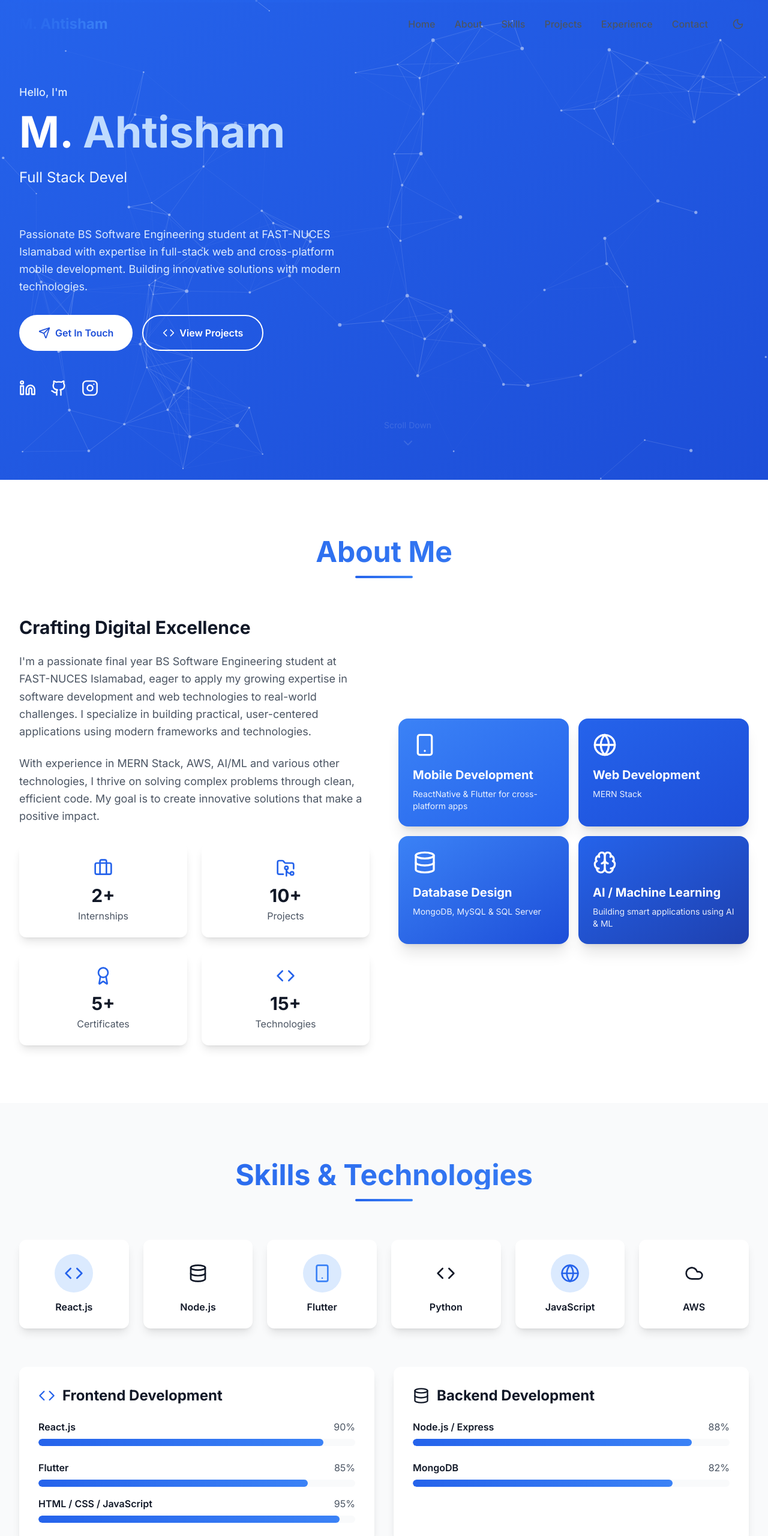
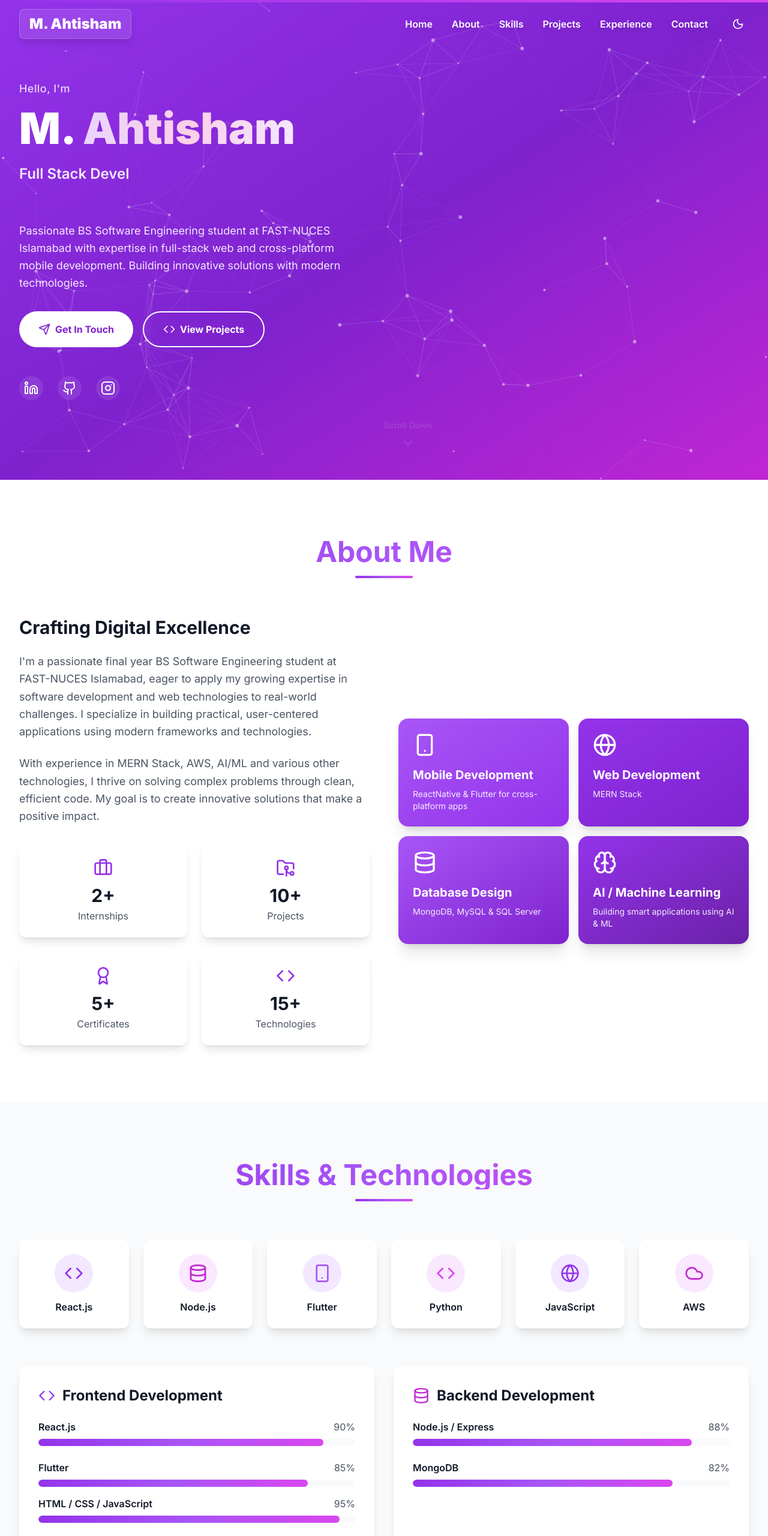
Before and after one commit to Ahtisham992/Ahtisham_portfolio, a React (Vite) app in the folder frontend/my-portfolio/: page / in a window 1280 px wide. Shown: the top 2561 px of the page at 60% size. Built offline with nearby package versions, Linux system fonts and the light colour scheme.

Commit message:
feat: Purple theme redesign and UI improvements
- Professional vibrant purple color scheme
- Fixed navbar visibility on hero section
- Mobile responsiveness improvements
- Enhanced with gradients and glow effects

```diff
--- a/frontend/my-portfolio/src/components/Hero.jsx
+++ b/frontend/my-portfolio/src/components/Hero.jsx
@@ -30,14 +30,23 @@ const Hero = () => {
   };
 
   const socialLinks = [
-    { icon: Linkedin, href: personalInfo.social.linkedin, color: 'hover:text-primary-300' },
+    { icon: Linkedin, href: personalInfo.social.linkedin, color: 'hover:text-blue-300' },
     { icon: Github, href: personalInfo.social.github, color: 'hover:text-gray-300' },
-    { icon: Instagram, href: personalInfo.social.instagram, color: 'hover:text-primary-400' },
+    { icon: Instagram, href: personalInfo.social.instagram, color: 'hover:text-pink-300' },
   ];
 
   return (
-    <section id="home" className="relative min-h-screen flex items-center bg-gradient-to-br from-primary-600 to-primary-700 overflow-hidden">
+    <section id="home" className="relative min-h-screen flex items-center bg-gradient-to-br from-primary-600 via-primary-700 to-accent-600 overflow-hidden">
       <ParticleBackground />
+
+      {/* Animated tech grid overlay */}
+      <div className="absolute inset-0 opacity-10">
+        <div className="absolute inset-0" style={{
+          backgroundImage: `linear-gradient(rgba(255,255,255,.05) 1px, transparent 1px),
+                           linear-gradient(90deg, rgba(255,255,255,.05) 1px, transparent 1px)`,
+          backgroundSize: '50px 50px'
+        }} />
+      </div>
 
       <div className="container-custom relative z-10">
         <div className="grid grid-cols-1 lg:grid-cols-2 gap-12 items-center">
@@ -48,13 +57,15 @@ const Hero = () => {
             animate="visible"
             className="text-white"
           >
-            <motion.p variants={itemVariants} className="text-lg text-primary-100 mb-4 font-medium">
+            <motion.p variants={itemVariants} className="text-lg text-purple-200 mb-4 font-medium tracking-wide">
               Hello, I'm
             </motion.p>
 
-            <motion.h1 variants={itemVariants} className="text-5xl md:text-6xl lg:text-7xl font-bold mb-6 leading-tight">
+            <motion.h1 variants={itemVariants} className="text-5xl md:text-6xl lg:text-7xl font-black mb-6 leading-tight">
               {personalInfo.name.split(' ')[0]}{' '}
-              <span className="text-primary-200">{personalInfo.name.split(' ')[1]}</span>
+              <span className="text-transparent bg-clip-text bg-gradient-to-r from-purple-200 via-pink-200 to-purple-100">
+                {personalInfo.name.split(' ')[1]}
+              </span>
             </motion.h1>
 
             <motion.div variants={itemVariants} className="text-xl md:text-2xl mb-8 h-16">
@@ -65,20 +76,20 @@ const Hero = () => {
                 wrapper="span"
                 speed={50}
                 repeat={Infinity}
-                className="text-primary-50"
+                className="text-purple-100 font-semibold"
               />
             </motion.div>
 
-            <motion.p variants={itemVariants} className="text-lg text-primary-100 mb-8 leading-relaxed max-w-2xl">
+            <motion.p variants={itemVariants} className="text-lg text-purple-100 mb-8 leading-relaxed max-w-2xl">
               {personalInfo.bio}
             </motion.p>
 
             <motion.div variants={itemVariants} className="flex flex-col sm:flex-row gap-4 mb-12">
               <motion.a
                 href="#contact"
-                whileHover={{ scale: 1.05 }}
+                whileHover={{ scale: 1.05, boxShadow: "0 0 30px rgba(255,255,255,0.5)" }}
                 whileTap={{ scale: 0.95 }}
-                className="bg-white text-primary-700 px-8 py-4 rounded-full font-semibold hover:shadow-xl transition-all inline-flex items-center justify-center group"
+                className="bg-white text-primary-700 px-8 py-4 rounded-full font-bold hover:shadow-2xl transition-all inline-flex items-center justify-center group"
               >
                 <Send className="w-5 h-5 mr-2 group-hover:translate-x-1 transition-transform" />
                 Get In Touch
@@ -88,7 +99,7 @@ const Hero = () => {
                 href="#projects"
                 whileHover={{ scale: 1.05 }}
                 whileTap={{ scale: 0.95 }}
-                className="border-2 border-white text-white px-8 py-4 rounded-full font-semibold hover:bg-white hover:text-primary-700 transition-all inline-flex items-center justify-center"
+                className="border-2 border-white text-white px-8 py-4 rounded-full font-bold hover:bg-white hover:text-primary-700 transition-all inline-flex items-center justify-center backdrop-blur-sm"
               >
                 <Code className="w-5 h-5 mr-2" />
                 View Projects
@@ -104,9 +115,9 @@ const Hero = () => {
                   rel="noopener noreferrer"
                   whileHover={{ scale: 1.2, y: -5 }}
                   whileTap={{ scale: 0.9 }}
-                  className={`text-white ${social.color} transition-colors duration-300`}
+                  className={`text-white ${social.color} transition-colors duration-300 p-2 rounded-full backdrop-blur-sm bg-white/10 hover:bg-white/20`}
                 >
-                  <social.icon className="w-7 h-7" />
+                  <social.icon className="w-6 h-6" />
                 </motion.a>
               ))}
             </motion.div>
@@ -125,7 +136,7 @@ const Hero = () => {
         className="absolute bottom-8 left-1/2 transform -translate-x-1/2 text-white z-10"
       >
         <div className="flex flex-col items-center">
-          <span className="text-sm mb-2">Scroll Down</span>
+          <span className="text-sm mb-2 font-medium">Scroll Down</span>
           <ChevronDown className="w-6 h-6" />
         </div>
       </motion.div>
--- a/frontend/my-portfolio/src/components/Navbar.jsx
+++ b/frontend/my-portfolio/src/components/Navbar.jsx
@@ -58,11 +58,15 @@ const Navbar = () => {
       >
         <div className="container-custom">
           <div className="flex justify-between items-center h-20">
-            {/* Logo */}
+            {/* Logo - Clean and professional visibility */}
             <motion.a
               href="#home"
               onClick={(e) => handleNavClick(e, '#home')}
-              className="text-2xl font-bold text-gradient"
+              className={`text-2xl font-black relative ${
+                !isScrolled
+                  ? 'text-white px-4 py-2 rounded-lg bg-white/10 backdrop-blur-md border border-white/20 shadow-lg'
+                  : 'text-gradient'
+              }`}
               whileHover={{ scale: 1.05 }}
               whileTap={{ scale: 0.95 }}
             >
@@ -76,23 +80,33 @@ const Navbar = () => {
                   key={item.name}
                   href={item.href}
                   onClick={(e) => handleNavClick(e, item.href)}
-                  className={`${themeClasses.textSecondary} hover:text-primary-600 dark:hover:text-primary-400 font-medium transition-colors relative group`}
+                  className={`${
+                    !isScrolled
+                      ? 'text-white font-semibold drop-shadow-lg'
+                      : `${themeClasses.textSecondary} hover:text-primary-600 dark:hover:text-primary-400`
+                  } font-medium transition-colors relative group`}
                   whileHover={{ y: -2 }}
                 >
                   {item.name}
-                  <span className={`absolute bottom-0 left-0 w-0 h-0.5 ${themeClasses.gradient} group-hover:w-full transition-all duration-300`} />
+                  <span className={`absolute bottom-0 left-0 w-0 h-0.5 ${
+                    !isScrolled ? 'bg-white' : themeClasses.gradient
+                  } group-hover:w-full transition-all duration-300`} />
                 </motion.a>
               ))}
 
               {/* Theme Toggle */}
               <motion.button
                 onClick={toggleTheme}
-                className={`p-2 rounded-full hover:bg-gray-200 dark:hover:bg-gray-800 transition-colors ${themeClasses.textSecondary}`}
+                className={`p-2 rounded-full transition-colors ${
+                  !isScrolled
+                    ? 'hover:bg-white/20 text-white'
+                    : `hover:bg-gray-200 dark:hover:bg-gray-800 ${themeClasses.textSecondary}`
+                }`}
                 whileHover={{ scale: 1.1 }}
                 whileTap={{ scale: 0.9 }}
               >
                 {isDark ? (
-                  <Sun className="w-5 h-5 text-yellow-500" />
+                  <Sun className="w-5 h-5 text-yellow-400" />
                 ) : (
                   <Moon className="w-5 h-5" />
                 )}
@@ -100,18 +114,26 @@ const Navbar = () => {
             </div>
 
             {/* Mobile Menu Button */}
-            <div className="md:hidden flex items-center space-x-4">
+            <div className="md:hidden flex items-center space-x-2 sm:space-x-4">
               <motion.button
                 onClick={toggleTheme}
-                className={`p-2 rounded-full hover:bg-gray-200 dark:hover:bg-gray-800 ${themeClasses.textSecondary}`}
+                className={`p-2 rounded-full transition-colors ${
+                  !isScrolled
+                    ? 'hover:bg-white/20 text-white'
+                    : `hover:bg-gray-200 dark:hover:bg-gray-800 ${themeClasses.textSecondary}`
+                }`}
                 whileTap={{ scale: 0.9 }}
               >
-                {isDark ? <Sun className="w-5 h-5 text-yellow-500" /> : <Moon className="w-5 h-5" />}
+                {isDark ? <Sun className="w-5 h-5 text-yellow-400" /> : <Moon className="w-5 h-5" />}
               </motion.button>
 
               <motion.button
                 onClick={() => setIsOpen(!isOpen)}
-                className={`p-2 rounded-lg hover:bg-gray-200 dark:hover:bg-gray-800 ${themeClasses.textPrimary}`}
+                className={`p-2 rounded-lg transition-colors ${
+                  !isScrolled
+                    ? 'hover:bg-white/20 text-white'
+                    : `hover:bg-gray-200 dark:hover:bg-gray-800 ${themeClasses.textPrimary}`
+                }`}
                 whileTap={{ scale: 0.9 }}
               >
                 {isOpen ? <X className="w-6 h-6" /> : <Menu className="w-6 h-6" />}
@@ -137,17 +159,20 @@ const Navbar = () => {
               animate={{ x: 0 }}
               exit={{ x: '100%' }}
               transition={{ type: 'tween', duration: 0.3 }}
-              className={`fixed top-0 right-0 h-full w-80 ${themeClasses.bgCard} z-50 md:hidden shadow-2xl`}
+              className={`fixed top-0 right-0 h-full w-[85vw] max-w-sm ${themeClasses.bgCard} z-50 md:hidden shadow-2xl overflow-y-auto`}
             >
               <div className="flex flex-col h-full p-6">
                 <div className="flex justify-between items-center mb-8">
                   <span className="text-xl font-bold text-gradient">Menu</span>
-                  <button onClick={() => setIsOpen(false)} className={`p-2 ${themeClasses.textPrimary}`}>
+                  <button
+                    onClick={() => setIsOpen(false)}
+                    className={`p-2 hover:bg-gray-100 dark:hover:bg-gray-700 rounded-lg transition-colors ${themeClasses.textPrimary}`}
+                  >
                     <X className="w-6 h-6" />
                   </button>
                 </div>
 
-                <nav className="flex flex-col space-y-4">
+                <nav className="flex flex-col space-y-2">
                   {navItems.map((item, index) => (
                     <motion.a
                       key={item.name}
@@ -157,6 +182,7 @@ const Navbar = () => {
                       initial={{ opacity: 0, x: 50 }}
                       animate={{ opacity: 1, x: 0 }}
                       transition={{ delay: index * 0.1 }}
+                      whileTap={{ scale: 0.98 }}
                     >
                       {item.name}
                     </motion.a>
--- a/frontend/my-portfolio/src/index.css
+++ b/frontend/my-portfolio/src/index.css
@@ -13,17 +13,54 @@
     @apply bg-white dark:bg-gray-900 text-gray-900 dark:text-gray-100 font-sans;
     font-feature-settings: 'cv11', 'ss01';
     font-variation-settings: 'opsz' 32;
+    overflow-x: hidden;
+    width: 100%;
   }
 
   html {
     scroll-behavior: smooth;
+    overflow-x: hidden;
+    width: 100%;
   }
 }
 
 @layer utilities {
-  /* Unified gradient using single brand color */
+  /* Vibrant Tech Purple Gradient */
   .text-gradient {
-    @apply bg-gradient-to-r from-primary-600 to-primary-500 bg-clip-text text-transparent;
+    @apply bg-gradient-to-r from-primary-600 via-primary-500 to-accent-500 bg-clip-text text-transparent;
+  }
+
+  /* Logo visibility options */
+
+  /* Option 1: Subtle Glow (for minimal look) */
+  .logo-with-glow {
+    color: #ffffff;
+    font-weight: 900;
+    text-shadow:
+      0 0 10px rgba(255, 255, 255, 0.9),
+      0 0 20px rgba(255, 255, 255, 0.6),
+      0 2px 4px rgba(0, 0, 0, 0.4);
+  }
+
+  /* Option 2: Subtle Outline (clean professional) */
+  .logo-with-outline {
+    color: #ffffff;
+    font-weight: 900;
+    text-shadow:
+      -1px -1px 0 rgba(147, 51, 234, 0.5),
+       1px -1px 0 rgba(147, 51, 234, 0.5),
+      -1px  1px 0 rgba(147, 51, 234, 0.5),
+       1px  1px 0 rgba(147, 51, 234, 0.5),
+       0 2px 8px rgba(0, 0, 0, 0.3);
+  }
+
+  /* Option 3: Background Pill (current - most reliable) */
+  .logo-with-bg {
+    background: rgba(255, 255, 255, 0.1);
+    backdrop-filter: blur(10px);
+    border: 1px solid rgba(255, 255, 255, 0.2);
+    padding: 0.5rem 1rem;
+    border-radius: 0.5rem;
   }
 
   .glass {
@@ -42,14 +79,14 @@
     @apply transition-all duration-300 hover:scale-[1.02] hover:shadow-xl;
   }
 
-  /* Unified gradient background */
+  /* Vibrant gradient background */
   .gradient-bg {
-    @apply bg-gradient-to-br from-primary-600 to-primary-500;
+    @apply bg-gradient-to-br from-primary-600 via-primary-500 to-accent-500;
   }
 
-  /* Consistent button styles */
+  /* Consistent button styles with vibrant purple */
   .btn-primary {
-    @apply bg-primary-600 hover:bg-primary-700 text-white font-semibold px-6 py-3 rounded-lg transition-colors duration-300;
+    @apply bg-gradient-to-r from-primary-600 to-primary-500 hover:from-primary-700 hover:to-primary-600 text-white font-semibold px-6 py-3 rounded-lg transition-all duration-300 shadow-purple-glow;
   }
 
   .btn-secondary {
@@ -57,7 +94,7 @@
   }
 }
 
-/* Custom Scrollbar - Theme aware */
+/* Custom Scrollbar - Vibrant Purple */
 ::-webkit-scrollbar {
   width: 10px;
 }
@@ -67,20 +104,22 @@
 }
 
 ::-webkit-scrollbar-thumb {
-  @apply bg-primary-500 dark:bg-primary-600 rounded-full;
+  @apply bg-gradient-to-b from-primary-500 to-accent-500 rounded-full;
 }
 
 ::-webkit-scrollbar-thumb:hover {
-  @apply bg-primary-600 dark:bg-primary-700;
+  @apply from-primary-600 to-accent-600;
 }
 
-/* Selection - Theme aware */
+/* Selection - Vibrant Purple */
 ::selection {
-  @apply bg-primary-500 text-white;
+  background: linear-gradient(135deg, #a855f7 0%, #d946ef 100%);
+  color: #ffffff;
 }
 
 ::-moz-selection {
-  @apply bg-primary-500 text-white;
+  background: linear-gradient(135deg, #a855f7 0%, #d946ef 100%);
+  color: #ffffff;
 }
 
 /* Animations */
@@ -106,3 +145,12 @@
   height: 100%;
   pointer-events: none;
 }
+
+/* Glow effects for tech feel */
+.glow-purple {
+  box-shadow: 0 0 20px rgba(168, 85, 247, 0.5);
+}
+
+.glow-purple-strong {
+  box-shadow: 0 0 40px rgba(168, 85, 247, 0.7), 0 0 60px rgba(217, 70, 239, 0.5);
+}
--- a/frontend/my-portfolio/src/theme/theme.js
+++ b/frontend/my-portfolio/src/theme/theme.js
@@ -1,21 +1,34 @@
 // ========================================
 // FILE: src/theme/theme.js
 // ========================================
-// Professional Blue Theme - Clean, Modern, Trustworthy
+// Professional Vibrant Purple Theme - Tech-Forward & Modern
 export const theme = {
   colors: {
-    // Primary brand color - Professional Blue
+    // Primary brand color - Vibrant Tech Purple
     primary: {
-      50: '#eff6ff',
-      100: '#dbeafe',
-      200: '#bfdbfe',
-      300: '#93c5fd',
-      400: '#60a5fa',
-      500: '#3b82f6',  // Main brand color
-      600: '#2563eb',
-      700: '#1d4ed8',
-      800: '#1e40af',
-      900: '#1e3a8a',
+      50: '#faf5ff',
+      100: '#f3e8ff',
+      200: '#e9d5ff',
+      300: '#d8b4fe',
+      400: '#c084fc',
+      500: '#a855f7',  // Main vibrant purple
+      600: '#9333ea',  // Rich tech purple
+      700: '#7e22ce',
+      800: '#6b21a8',
+      900: '#581c87',
+    },
+    // Accent - Electric Purple/Pink for highlights
+    accent: {
+      50: '#fdf4ff',
+      100: '#fae8ff',
+      200: '#f5d0fe',
+      300: '#f0abfc',
+      400: '#e879f9',
+      500: '#d946ef',  // Electric purple-pink
+      600: '#c026d3',
+      700: '#a21caf',
+      800: '#86198f',
+      900: '#701a75',
     },
     // Neutral grays
     gray: {
@@ -34,7 +47,7 @@ export const theme = {
     success: '#10b981',
     warning: '#f59e0b',
     error: '#ef4444',
-    info: '#3b82f6',
+    info: '#a855f7',
   },
 
   // Consistent spacing
@@ -52,6 +65,7 @@ export const theme = {
     md: '0 4px 6px -1px rgb(0 0 0 / 0.1)',
     lg: '0 10px 15px -3px rgb(0 0 0 / 0.1)',
     xl: '0 20px 25px -5px rgb(0 0 0 / 0.1)',
+    purple: '0 10px 40px -10px rgba(168, 85, 247, 0.5)',
   },
 
   // Consistent animations
@@ -85,9 +99,9 @@ export const getThemeClasses = () => ({
   border: 'border-gray-200 dark:border-gray-700',
   borderAccent: 'border-primary-500 dark:border-primary-400',
 
-  // Gradients - Using single brand color
-  gradient: 'bg-gradient-to-r from-primary-600 to-primary-500',
-  gradientText: 'bg-gradient-to-r from-primary-600 to-primary-500 bg-clip-text text-transparent',
+  // Gradients - Vibrant tech purple
+  gradient: 'bg-gradient-to-r from-primary-600 via-primary-500 to-accent-500',
+  gradientText: 'bg-gradient-to-r from-primary-600 via-primary-500 to-accent-500 bg-clip-text text-transparent',
 
   // Buttons
   btnPrimary: 'bg-primary-600 hover:bg-primary-700 text-white',
--- a/frontend/my-portfolio/tailwind.config.js
+++ b/frontend/my-portfolio/tailwind.config.js
@@ -11,28 +11,45 @@ export default {
   theme: {
     extend: {
       colors: {
-        // Professional Blue Theme - Single unified color
+        // Vibrant Professional Purple Theme
         primary: {
-          50: '#eff6ff',
-          100: '#dbeafe',
-          200: '#bfdbfe',
-          300: '#93c5fd',
-          400: '#60a5fa',
-          500: '#3b82f6',
-          600: '#2563eb',
-          700: '#1d4ed8',
-          800: '#1e40af',
-          900: '#1e3a8a',
+          50: '#faf5ff',
+          100: '#f3e8ff',
+          200: '#e9d5ff',
+          300: '#d8b4fe',
+          400: '#c084fc',
+          500: '#a855f7',   // Main vibrant purple
+          600: '#9333ea',   // Rich purple
+          700: '#7e22ce',
+          800: '#6b21a8',
+          900: '#581c87',
+        },
+        accent: {
+          50: '#fdf4ff',
+          100: '#fae8ff',
+          200: '#f5d0fe',
+          300: '#f0abfc',
+          400: '#e879f9',
+          500: '#d946ef',   // Electric purple-pink
+          600: '#c026d3',
+          700: '#a21caf',
+          800: '#86198f',
+          900: '#701a75',
         },
       },
       fontFamily: {
         sans: ['Inter', 'system-ui', 'sans-serif'],
         display: ['Inter', 'system-ui', 'sans-serif'],
       },
+      boxShadow: {
+        'purple-glow': '0 0 20px rgba(168, 85, 247, 0.5)',
+        'purple-glow-lg': '0 0 40px rgba(168, 85, 247, 0.6)',
+      },
       animation: {
         'fade-in': 'fadeIn 0.5s ease-out',
         'fade-in-up': 'fadeInUp 0.6s ease-out',
         'slide-in': 'slideIn 0.6s ease-out',
+        'pulse-purple': 'pulsePurple 2s cubic-bezier(0.4, 0, 0.6, 1) infinite',
       },
       keyframes: {
         fadeIn: {
@@ -47,6 +64,10 @@ export default {
           '0%': { opacity: '0', transform: 'translateX(-20px)' },
           '100%': { opacity: '1', transform: 'translateX(0)' },
         },
+        pulsePurple: {
+          '0%, 100%': { opacity: '1' },
+          '50%': { opacity: '0.8' },
+        },
       },
     },
   },
```
